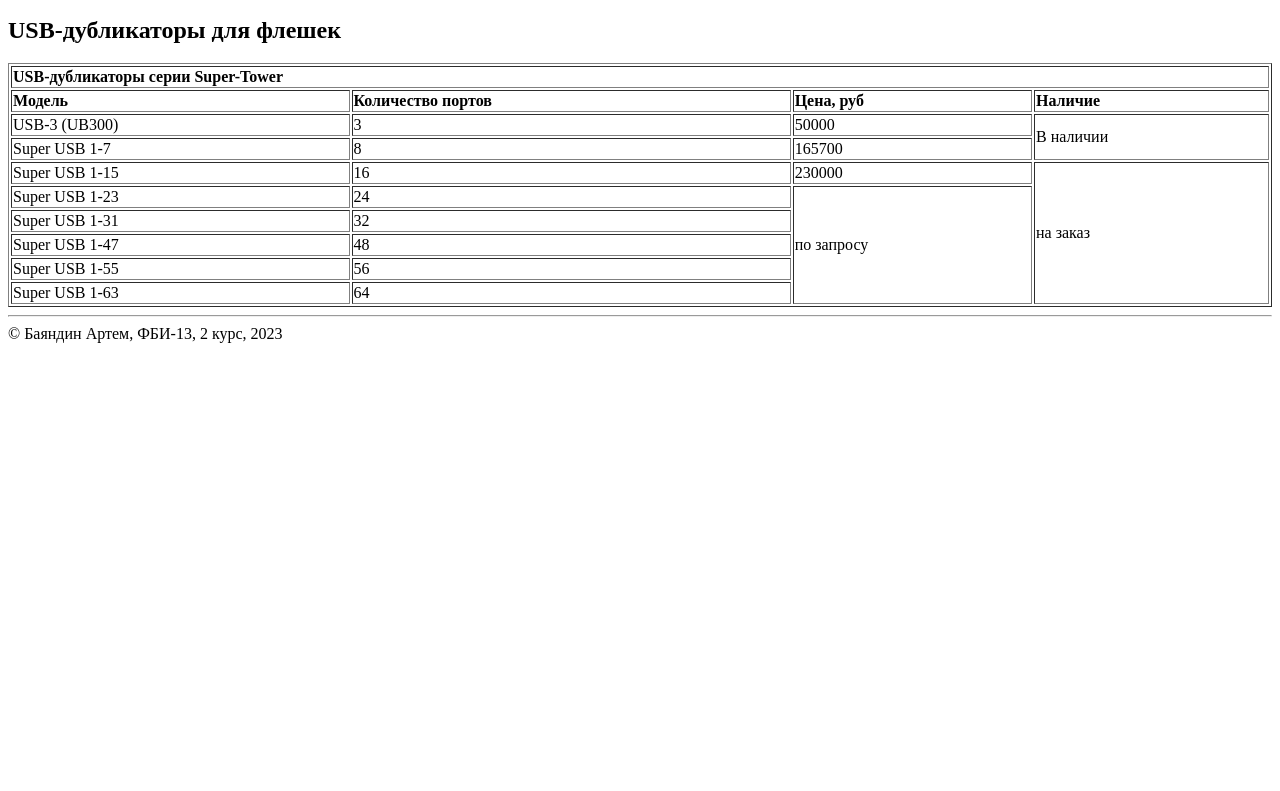
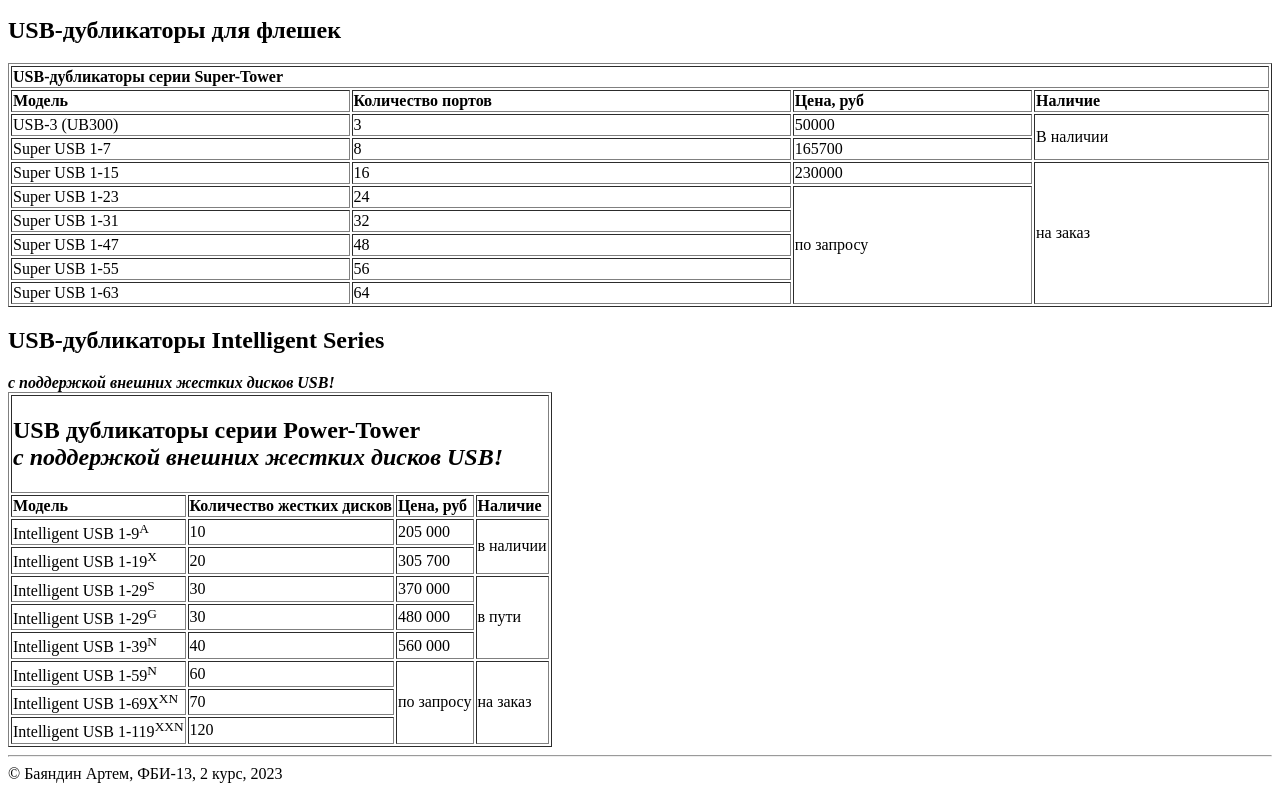
Before and after one commit to Artemka457/web-programming-labs, a plain HTML site: page lab2.html in a window 1280 px wide. Shown: the part 747-1538 px from the top of the page. Before the commit the page ends 1098 px from the top, so only its background shows below. Drawn offline with Linux system fonts and the light colour scheme.

Commit message:
USB-дубликаторы Intelligent Series

```diff
--- a/lab2.html
+++ b/lab2.html
@@ -128,6 +128,68 @@
 
                     </tr>
                 </table>
+                <h2>USB-дубликаторы Intelligent Series</h2>
+                <b><i>с поддержкой внешних жестких дисков USB!</i></b>
+                <table border="1">
+                    <tr>
+                        <td colspan="4"><h2>USB дубликаторы серии Power-Tower<br><b><i>с поддержкой внешних жестких дисков USB!</i></b></td>
+                    </tr>
+                    <tr>
+                        <td><b>Модель</b></td>
+                        <td><b>Количество жестких дисков</b></td>
+                        <td><b>Цена, руб</b></td>
+                        <td><b>Наличие</b></td>
+                    </tr>
+                    <tr>
+                        <td>Intelligent USB 1-9<sup>A</sup> </td>
+                        <td>10</td>
+                        <td>205&nbsp000</td>
+                        <td rowspan="2">в наличии</td>
+                    </tr>
+                    <tr>
+                        <td>Intelligent USB 1-19<sup>X</sup></td>
+                        <td>20</td>
+                        <td>305&nbsp700</td>
+                        <!-- <td>в наличии</td> -->
+                    </tr>
+                    <tr>
+                        <td>Intelligent USB 1-29<sup>S</sup></td>
+                        <td>30</td>
+                        <td>370&nbsp000</td>
+                        <td rowspan="3">в пути</td>
+                    </tr>
+                    <tr>
+                        <td>Intelligent USB 1-29<sup>G</sup></td>
+                        <td>30</td>
+                        <td>480&nbsp000</td>
+                        <!-- <td>в пути</td> -->
+                    </tr>
+                    <tr>
+                        <td>Intelligent USB 1-39<sup>N</sup></td>
+                        <td>40</td>
+                        <td>560&nbsp000</td>
+                        <!-- <td>в пути</td> -->
+                    </tr>
+                    <tr>
+                        <td>Intelligent USB 1-59<sup>N</sup> </td>
+                        <td>60</td>
+                        <td rowspan="3">по запросу</td>
+                        <td rowspan="3">на заказ</td>
+                    </tr>
+                    <tr>
+                        <td>Intelligent USB 1-69X<sup>XN</sup></td>
+                        <td>70</td>
+                        <!-- <td>по запросу</td> -->
+                        <!-- <td>на заказ</td> -->
+                    </tr>
+                    <tr>
+                        <td>Intelligent USB 1-119<sup>XXN</sup></td>
+                        <td>120</td>
+                        <!-- <td>по запросу</td> -->
+                        <!-- <td>на заказ</td> -->
+                    </tr>
+
+                </table>
         </main>
 
         <footer>
```
